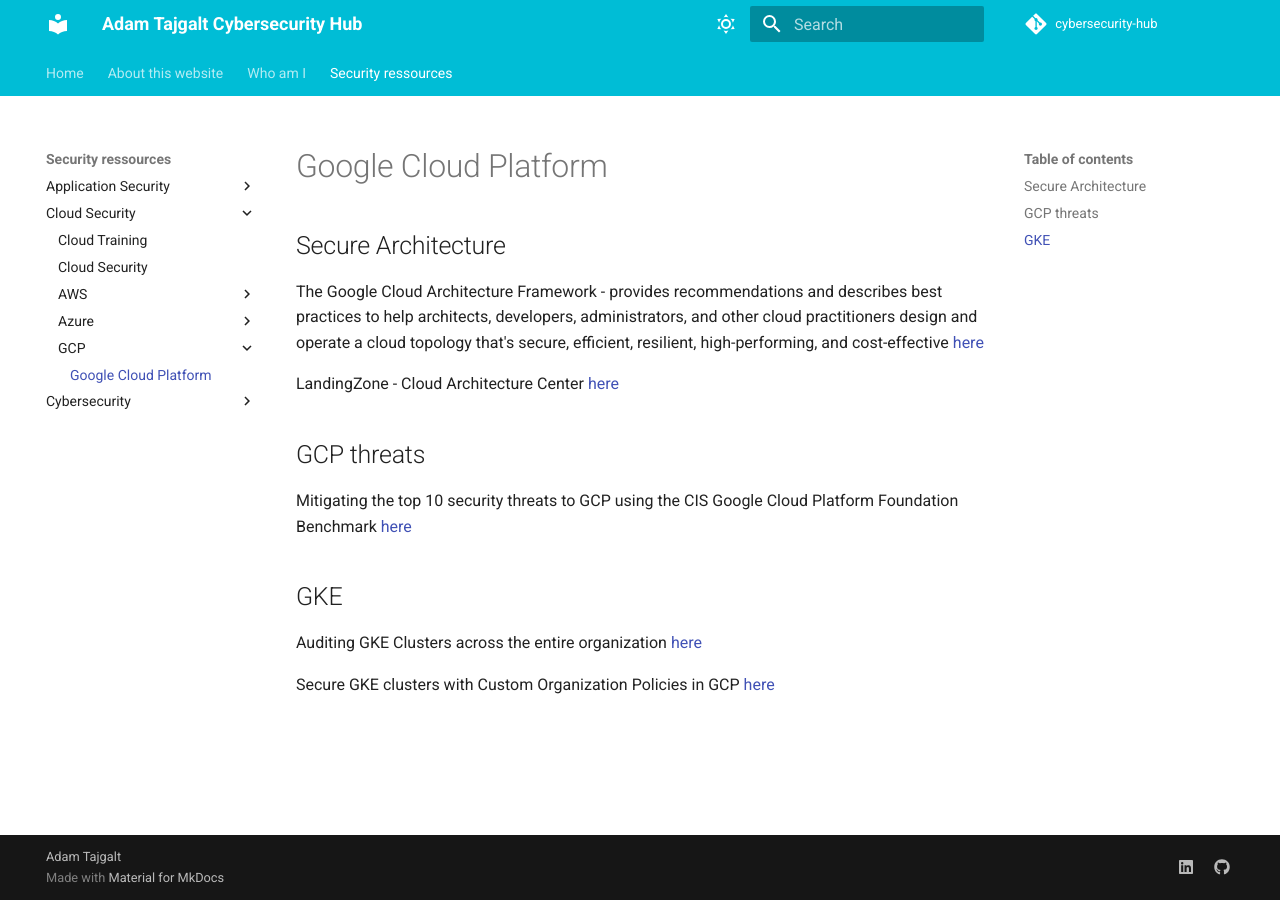
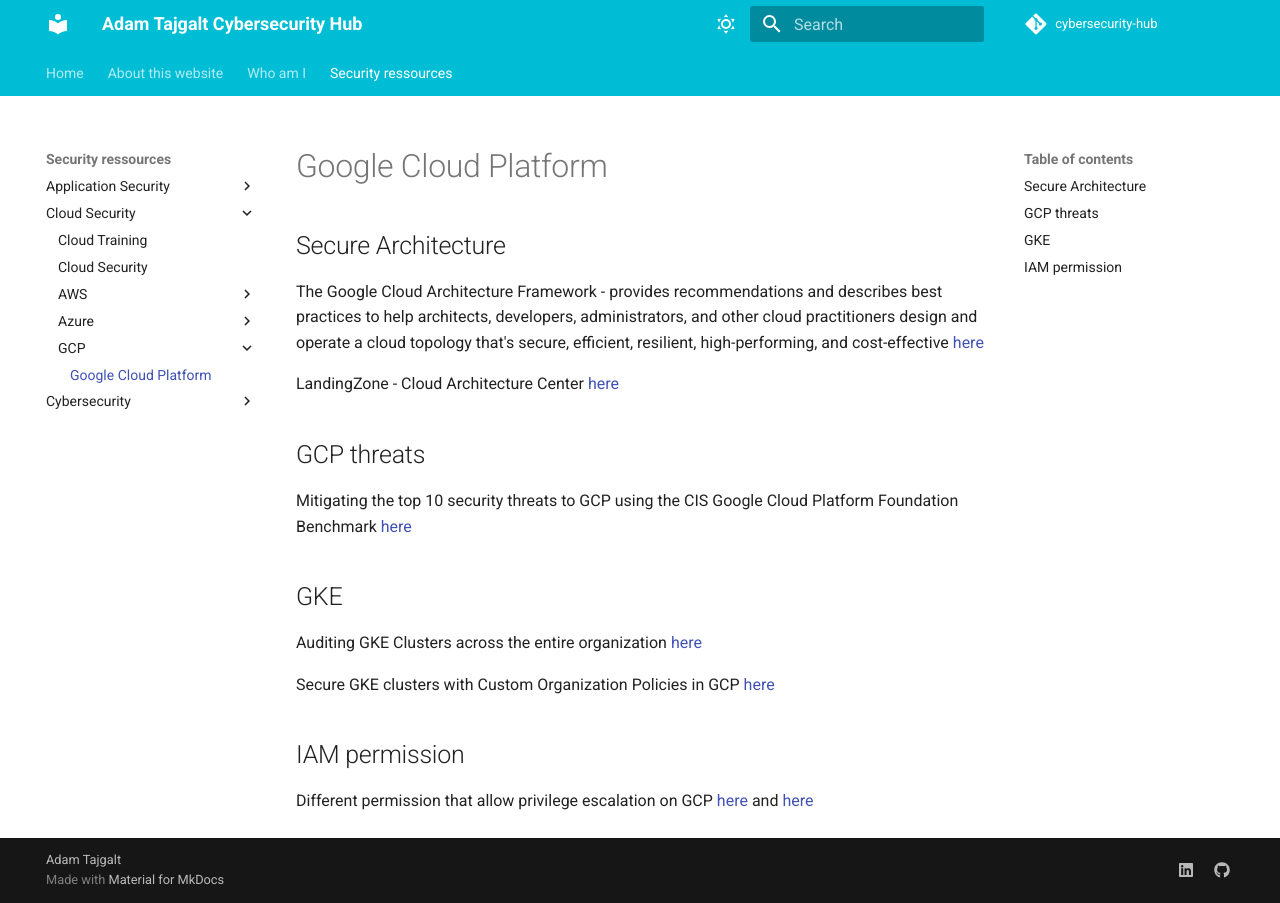
Before and after one commit to adamtaj/cybersecurity-hub, an MkDocs documentation site: the page built from docs/Security ressources/Cloud Security/GCP/GCP.md, in a window 1280 px wide. Built offline with MkDocs 1.6.1 and Material for MkDocs 9.7.7, drawn with Linux system fonts in a browser that asks for light colours; comment, search, counter and statistics services are not loaded.

Commit message:
Add more content

```diff
--- a/docs/Security ressources/Cloud Security/GCP/GCP.md
+++ b/docs/Security ressources/Cloud Security/GCP/GCP.md
@@ -15,3 +15,7 @@ Mitigating the top 10 security threats to GCP using the CIS Google Cloud Platfor
 Auditing GKE Clusters across the entire organization [here](https://cloud.google.com/blog/topics/developers-practitioners/auditing-gke-clusters-across-entire-organization/?hl=en)
 
 Secure GKE clusters with Custom Organization Policies in GCP [here](https://julian-wieg.medium.com/visualizing-multi-cloud-iam-concepts-63525967c0a7)
+
+## IAM permission
+
+Different permission that allow privilege escalation on GCP [here](https://rhinosecuritylabs.com/gcp/privilege-escalation-google-cloud-platform-part-1/) and [here](https://rhinosecuritylabs.com/cloud-security/privilege-escalation-google-cloud-platform-part-2/)
```
